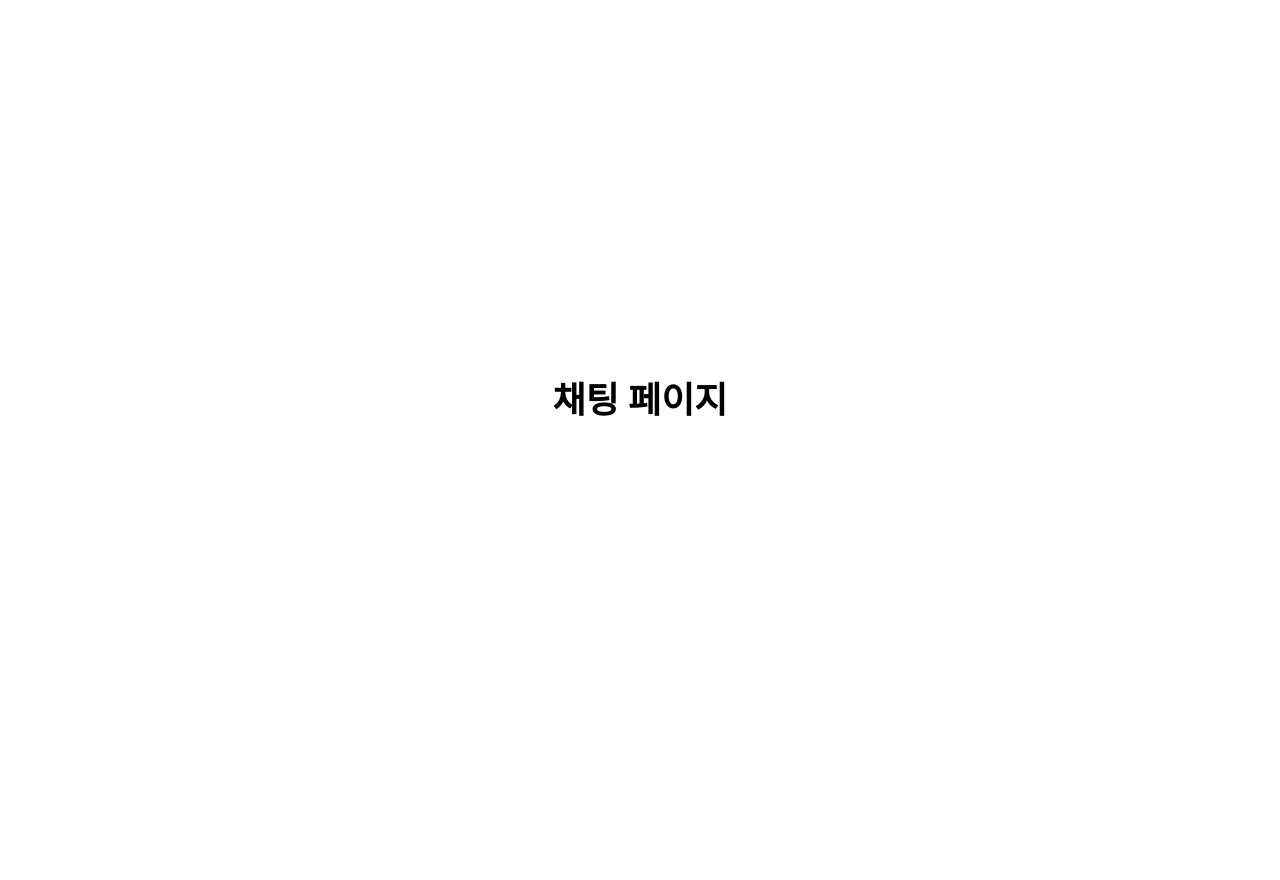
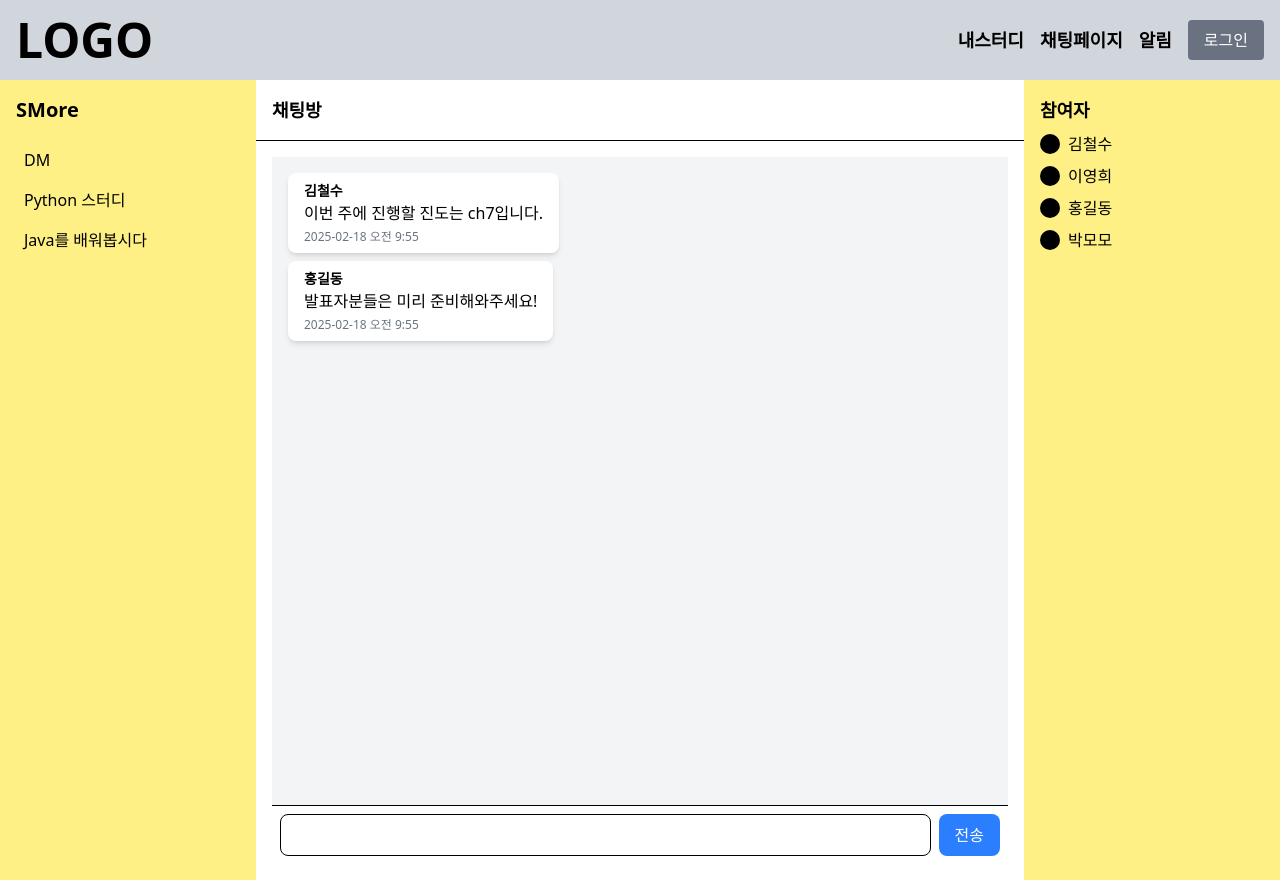
Before and after one commit to BackEndSchoolPlus3th/Smore_FE, a React (Vite) app: page /chat in a window 1280 px wide. Before the commit the page ends 800 px from the top, so only its background shows below. Built offline with nearby package versions, Linux system fonts and the light colour scheme.

Commit message:
채팅 페이지 채팅방 UI 구현

```diff
--- a/src/app/App.tsx
+++ b/src/app/App.tsx
@@ -4,12 +4,15 @@ import './App.css';
 import MainPage from '../pages/main/MainPage.tsx';
 import MyStudyPage from '../pages/article/MyStudyPage.jsx';
 import ChatPage from '../pages/chat/ChatPage.tsx';
+import Header from "../widgets/header/Header.tsx";
 
 
 function App() {
     return (
         <Router>
             <div className="App">
+                <Header />
+
                 <Routes>
                     <Route path="/" element={<MainPage />} />
                     <Route path="/article" element={<MyStudyPage />} />
--- /dev/null
+++ b/src/components/chat/Chat.tsx
@@ -0,0 +1,52 @@
+import React, { useState } from 'react';
+
+const Chat: React.FC = () => {
+    const [messages, setMessages] = useState([
+        { sender: "김철수", text: "이번 주에 진행할 진도는 ch7입니다.", time: "2025-02-18 오전 9:55" },
+        { sender: "홍길동", text: "발표자분들은 미리 준비해와주세요!", time: "2025-02-18 오전 9:55" }
+    ]);
+    const [input, setInput] = useState("");
+
+    const sendMessage = () => {
+        if (input.trim() !== "") {
+            setMessages([...messages, { sender: "", text: input, time: new Date().toLocaleString() }]);
+            setInput("");
+        }
+    };
+
+    return (
+        <div className="flex flex-col flex-1 p-4">
+            {/* 채팅 메시지 출력 */}
+            <div className="flex-1 overflow-y-auto bg-gray-100 p-4 space-y-2">
+                {messages.map((msg, index) => (
+                    <div key={index} className={`flex ${msg.sender === "" ? "justify-end" : "justify-start"}`}>
+                        <div
+                            className={`max-w-xs md:max-w-md lg:max-w-lg px-4 py-2 rounded-lg shadow-md
+                                ${msg.sender === "" ? "bg-white-500 text-black self-end" : "bg-white text-black self-start"}`
+                            }
+                        >
+                            <strong className="block text-sm">{msg.sender}</strong>
+                            <p className="break-words">{msg.text}</p>
+                            <span className="block text-xs text-gray-500 mt-1">{msg.time}</span>
+                        </div>
+                    </div>
+                ))}
+            </div>
+
+            {/* 메시지 입력창 */}
+            <div className="flex p-2 border-t bg-white">
+                <input
+                    type="text"
+                    className="flex-1 p-2 border rounded-lg"
+                    value={input}
+                    onChange={(e) => setInput(e.target.value)}
+                />
+                <button className="ml-2 px-4 py-2 bg-blue-500 text-white rounded-lg" onClick={sendMessage}>
+                    전송
+                </button>
+            </div>
+        </div>
+    );
+};
+
+export default Chat;
--- /dev/null
+++ b/src/components/chat/Participants.tsx
@@ -0,0 +1,21 @@
+import React from 'react';
+
+const Participants: React.FC = () => {
+    const participants = ["김철수", "이영희", "홍길동", "박모모"];
+
+    return (
+        <div className="w-1/5 bg-yellow-200 p-4">
+            <h2 className="text-lg font-bold mb-2">참여자</h2>
+            <ul>
+                {participants.map((user, index) => (
+                    <li key={index} className="flex items-center mb-2">
+                        <span className="w-5 h-5 bg-black rounded-full mr-2"></span>
+                        {user}
+                    </li>
+                ))}
+            </ul>
+        </div>
+    );
+};
+
+export default Participants;
--- /dev/null
+++ b/src/components/chat/Sidebar.tsx
@@ -0,0 +1,20 @@
+import React from 'react';
+
+const Sidebar: React.FC = () => {
+    const studyRooms = ["DM", "Python 스터디", "Java를 배워봅시다"];
+
+    return (
+        <div className="w-1/5 bg-yellow-200 p-4">
+            <h2 className="text-xl font-bold">SMore</h2>
+            <ul className="mt-4">
+                {studyRooms.map((room, index) => (
+                    <li key={index} className="p-2 hover:bg-yellow-300 cursor-pointer">
+                        {room}
+                    </li>
+                ))}
+            </ul>
+        </div>
+    );
+};
+
+export default Sidebar;
--- /dev/null
+++ b/src/features/chat/chatAPI.ts
@@ -0,0 +1 @@
+// API 호출
--- a/src/features/chat/index.tsx
+++ b/src/features/chat/index.tsx
@@ -0,0 +1 @@
+// 채팅 기능 엔트리 포인트
--- /dev/null
+++ b/src/features/chat/useChat.ts
@@ -0,0 +1 @@
+// Websocket 로직(훅)
--- a/src/pages/chat/ChatPage.tsx
+++ b/src/pages/chat/ChatPage.tsx
@@ -1,9 +1,22 @@
 import React from 'react';
+import Chat from '../../components/chat/Chat'; // 채팅 메시지 컴포넌트
+import Sidebar from '../../components/chat/Sidebar'; // 왼쪽 사이드바
+import Participants from '../../components/chat/Participants'; // 오른쪽 참여자 목록
 
 const ChatPage: React.FC = () => {
     return (
-        <div className="flex flex-col items-center justify-center h-screen">
-            <h1 className="text-4xl font-bold">채팅 페이지</h1>
+        <div className="flex h-screen">
+            {/* 왼쪽 사이드바 (스터디 목록) */}
+            <Sidebar />
+
+            {/* 중앙 채팅 영역 */}
+            <div className="flex-1 flex flex-col bg-white">
+                <h1 className="p-4 text-lg font-bold border-b">채팅방</h1>
+                <Chat />
+            </div>
+
+            {/* 오른쪽 참여자 목록 */}
+            <Participants />
         </div>
     );
 };
--- a/vite.config.ts
+++ b/vite.config.ts
@@ -5,4 +5,5 @@ import tailwindcss from '@tailwindcss/vite';
 // https://vite.dev/config/
 export default defineConfig({
     plugins: [react(), tailwindcss()],
+    base: './'
 });
```
Also changed, not shown: src/components/chat/ChatInput.tsx (added).
